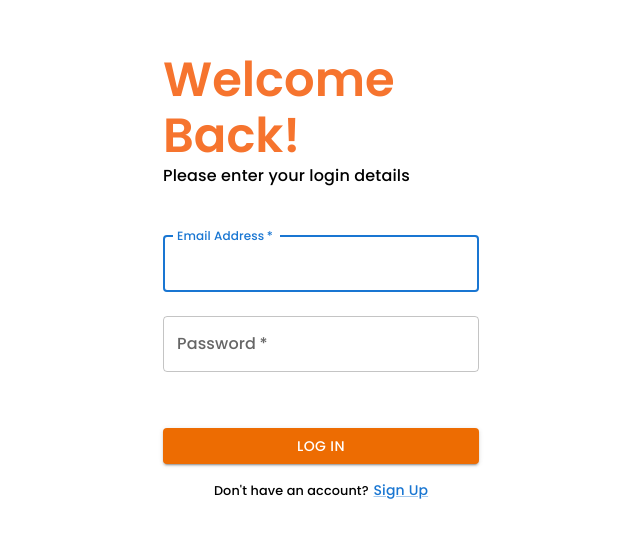
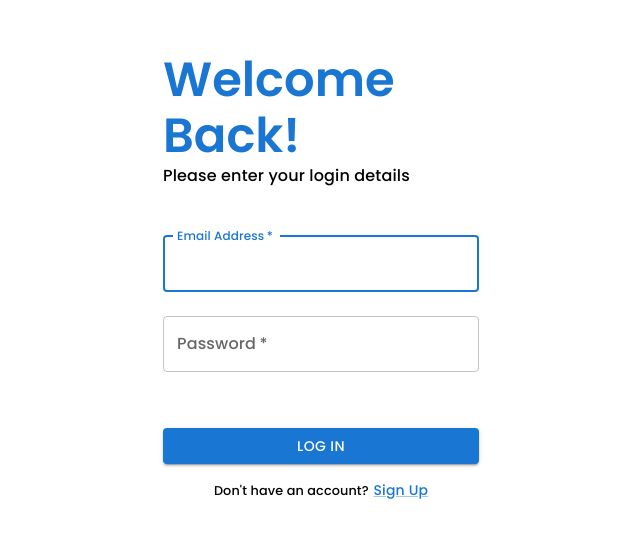
Before and after one commit to desmondtong/Quotation-platform, a React (Vite) app in the folder Frontend/: page / in a window 1280 px wide. Shown: the part 132-670 px from the top of the page, without its empty margins (319-959 px from the left). Built offline with nearby package versions, Linux system fonts and the light colour scheme.

Commit message:
update login and register page colours

```diff
--- a/Frontend/src/pages/Login.tsx
+++ b/Frontend/src/pages/Login.tsx
@@ -62,7 +62,7 @@ const Login: React.FC = () => {
               variant="h3"
               align="left"
               fontWeight="bold"
-              color="var(--orange)"
+              color="var(--darkblue)"
             >
               Welcome Back!
             </Typography>
@@ -97,7 +97,6 @@ const Login: React.FC = () => {
               variant="contained"
               sx={{ mt: "3rem", mb: "1rem" }}
               onClick={handleLogin}
-              color="warning"
             >
               LOG IN
             </Button>
--- a/Frontend/src/pages/Registration.tsx
+++ b/Frontend/src/pages/Registration.tsx
@@ -96,7 +96,7 @@ const Registration: React.FC = () => {
               fontWeight="bold"
               gutterBottom
               mb="2rem"
-              color="var(--orange)"
+              color="var(--darkblue)"
             >
               Register
             </Typography>
@@ -205,7 +205,6 @@ const Registration: React.FC = () => {
               variant="contained"
               sx={{ mt: "3rem", mb: "1rem" }}
               onClick={handleRegister}
-              color="warning"
             >
               CREATE ACCOUNT
             </Button>
```
